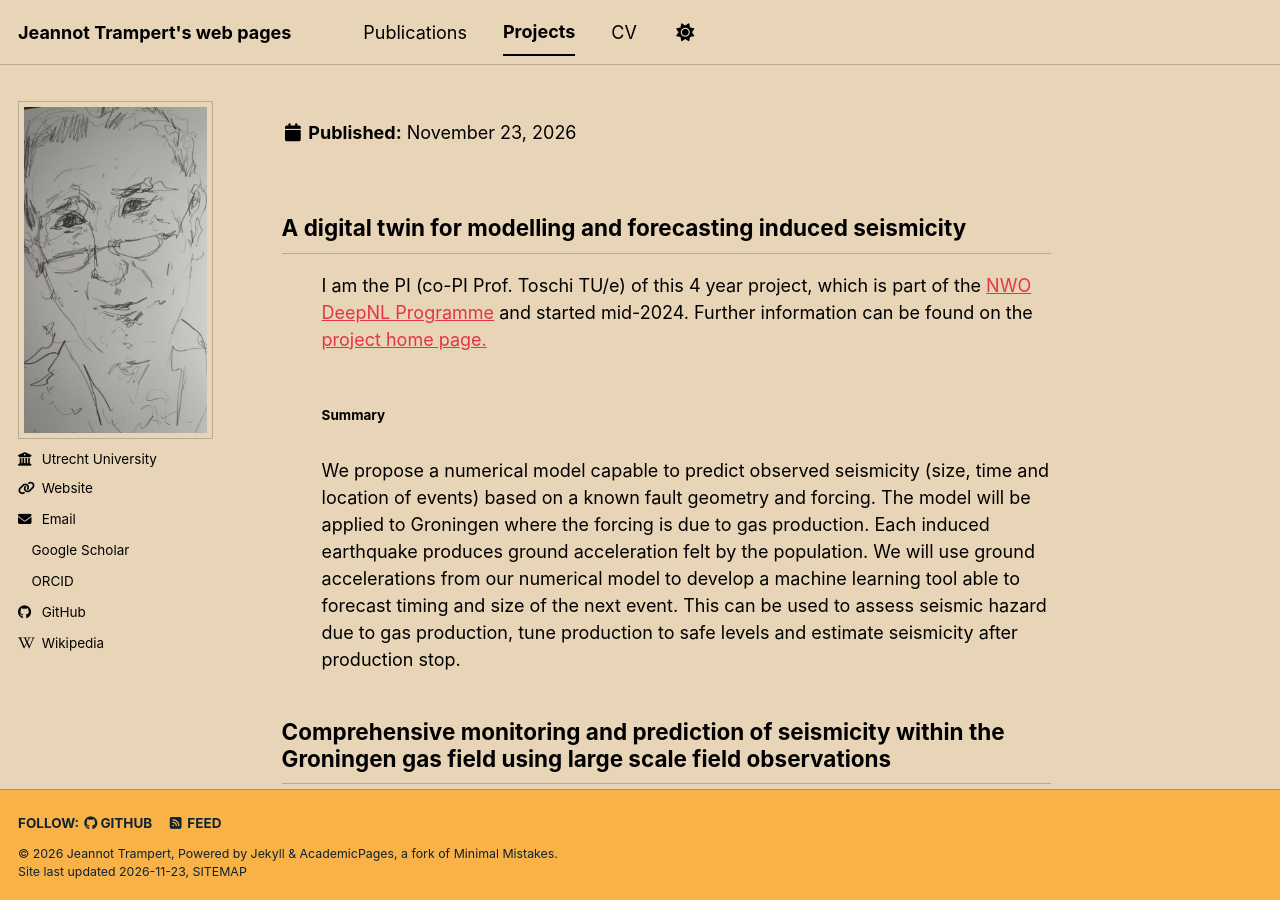
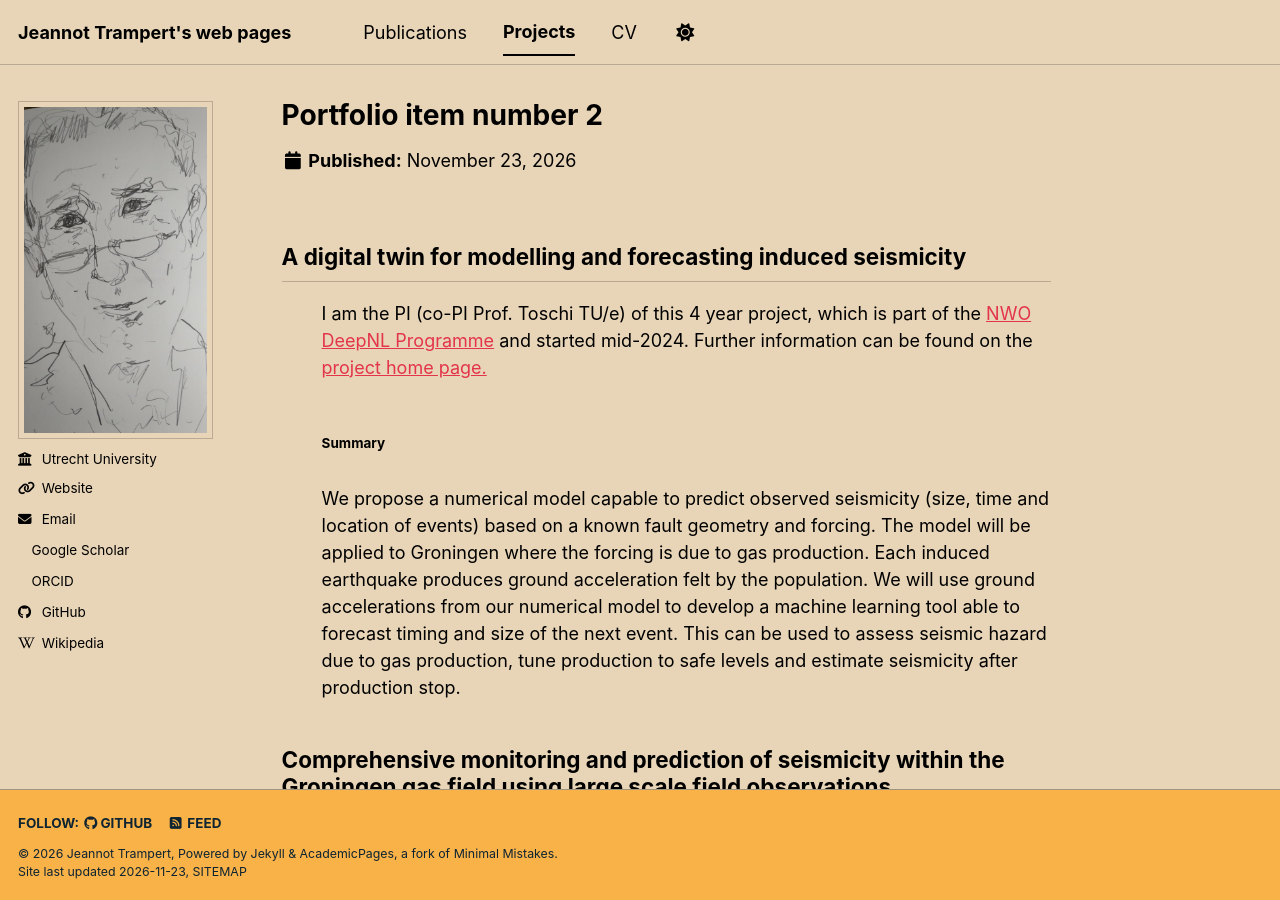
Before and after one commit to jeannot-trampert/jeannot-trampert.github.io, a Jekyll site: the page built from _portfolio/portfolio-2.html, in a window 1280 px wide and 900 px high. Built offline with Jekyll 4.4.1, drawn with Linux system fonts in a browser that asks for light colours; a script bundle is joined from its source files by our own code; comment, search, counter and statistics services are not loaded; a style sheet for code colours, icons or effects is not loaded.

Commit message:
Uncomment title and excerpt in portfolio-2.html

```diff
--- a/_portfolio/portfolio-2.html
+++ b/_portfolio/portfolio-2.html
@@ -1,6 +1,6 @@
 ---
-<!-- title: "Portfolio item number 2" -->
-<!-- excerpt: "Short description of portfolio item number 2 <br/><img src='/images/500x300.png'>" -->
+title: "Portfolio item number 2"
+excerpt: "Short description of portfolio item number 2 <br/><img src='/images/500x300.png'>"
 collection: portfolio
 ---
  <article>
```
